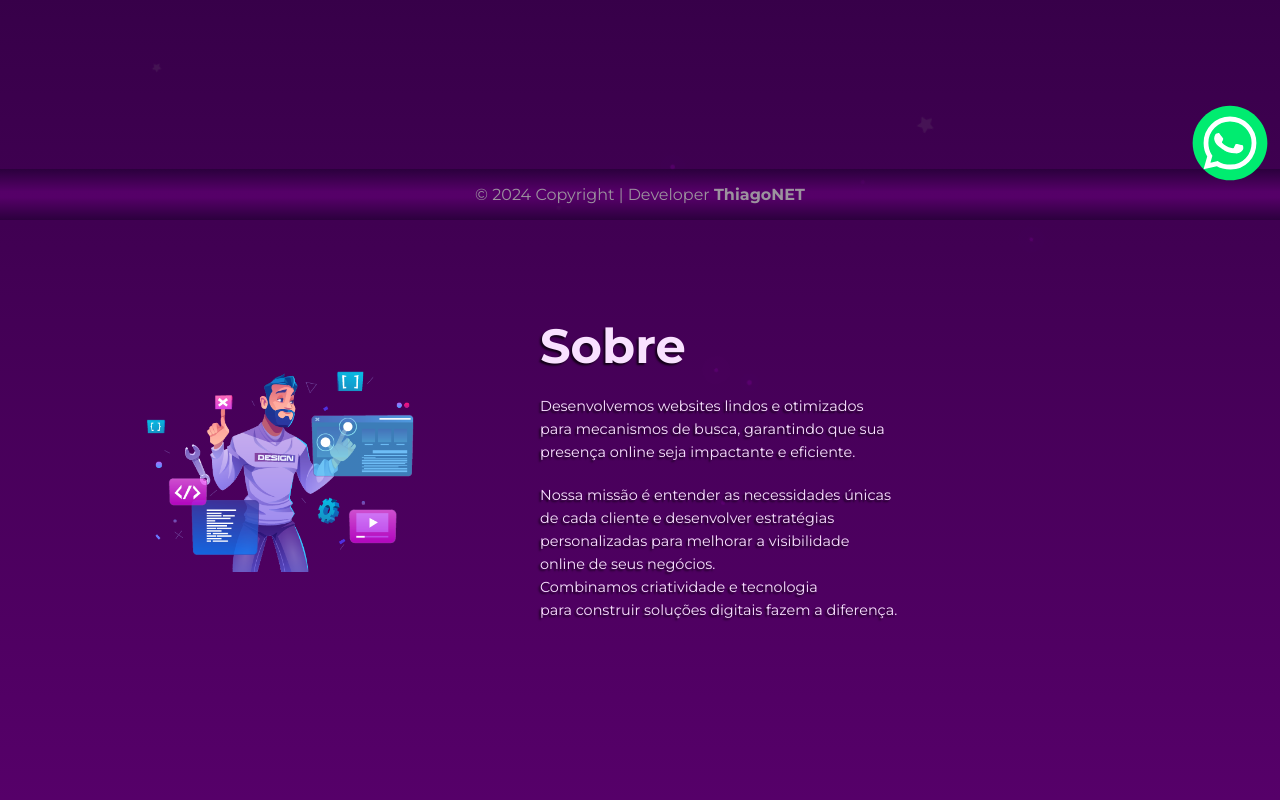
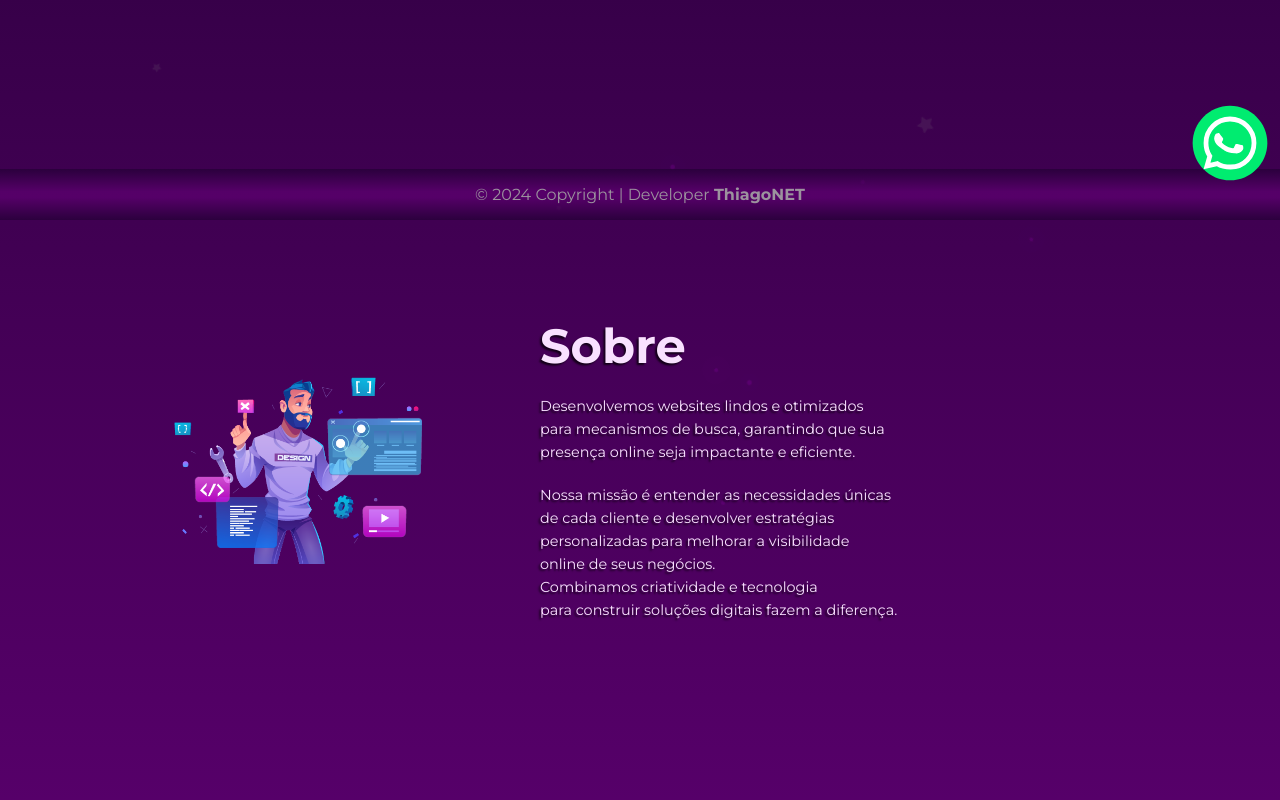
Before and after one commit to TNthiagonet/ThiagoNET, a React (Vite) app: page / in a window 1280 px wide. Shown: the part 580-1380 px from the top of the page. Built offline with nearby package versions, Linux system fonts and the light colour scheme.

Commit message:
AboutStyles

```diff
--- a/src/pages/About/About.css
+++ b/src/pages/About/About.css
@@ -2,7 +2,6 @@
 
 /* Estilo principal da seção "Sobre" */
 .about-section {
-  margin-left: -30px;
   display: flex; /* Define o layout flexível */
   justify-content: space-around; /* Distribui os itens com espaço ao redor */
   align-items: center; /* Alinha os itens ao centro verticalmente */
```
